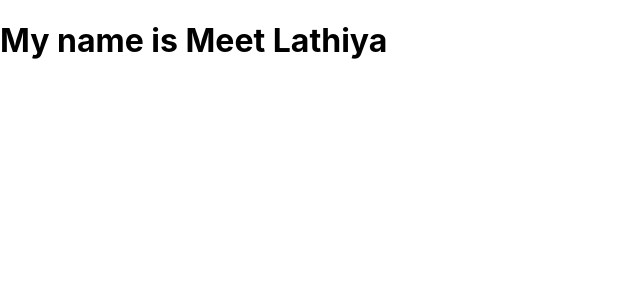
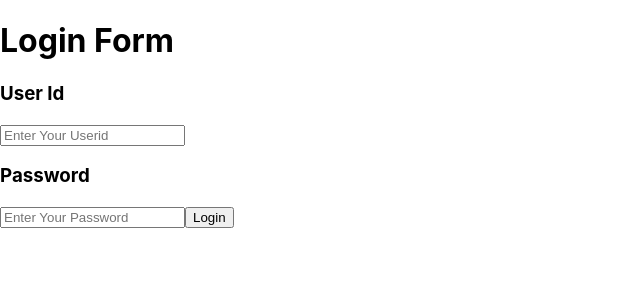
Before and after one commit to meet178/React-Js, a React (Create React App) app: page / in a window 1280 px wide. Shown: the top 300 px of the page, without its empty margins (0-640 px from the left). Built offline with nearby package versions, Linux system fonts and the light colour scheme.

Commit message:
change in a component

```diff
--- a/src/App.js
+++ b/src/App.js
@@ -1,12 +1,12 @@
 import React from "react";
 import "./App.css";
-// import ReactRouter from "./component/ReactRouter";
-import UseContax from "./component/useContax/useContax";
+import ReactRouter from "./component/ReactRouter";
+// import UseContax from "./component/useContax/useContax";
 
 function App() {
   return (
-      // <ReactRouter />
-      <UseContax />
+      <ReactRouter />
+//       <UseContax />
   );
 }
 
```
